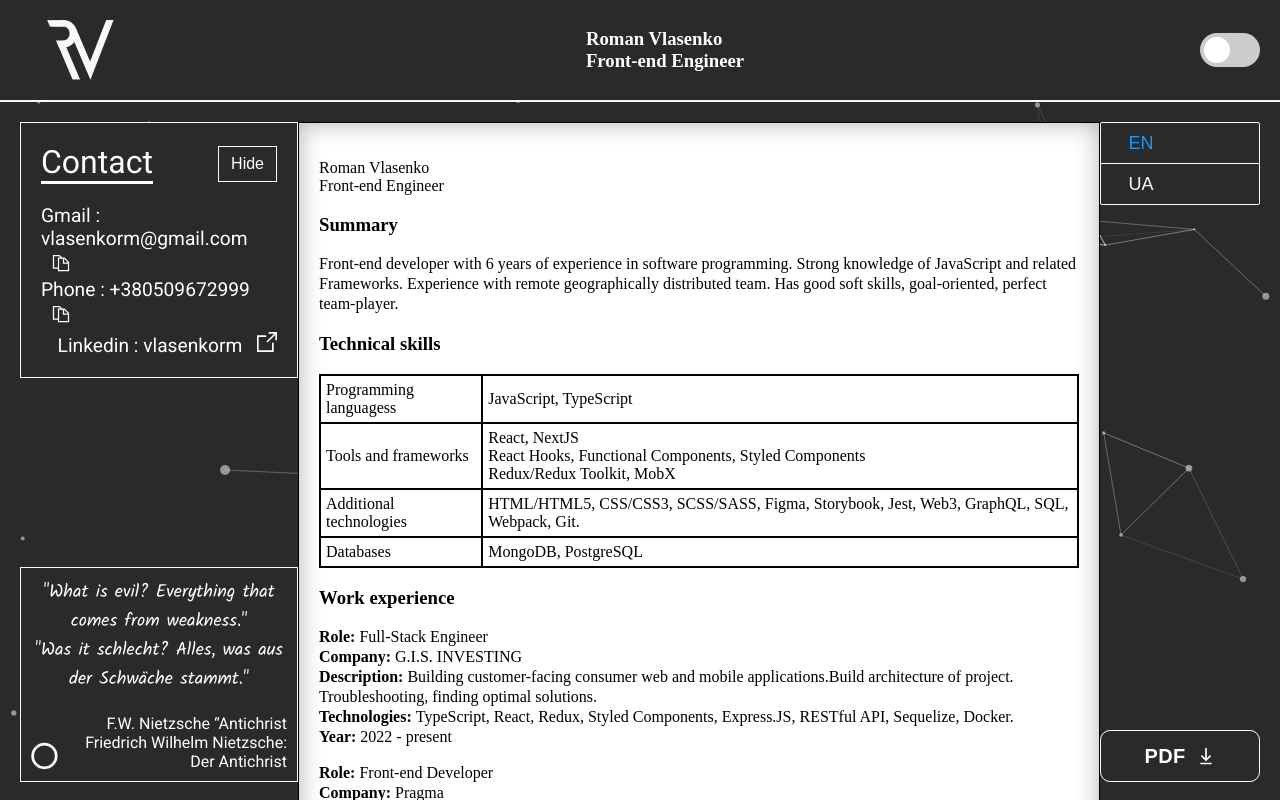
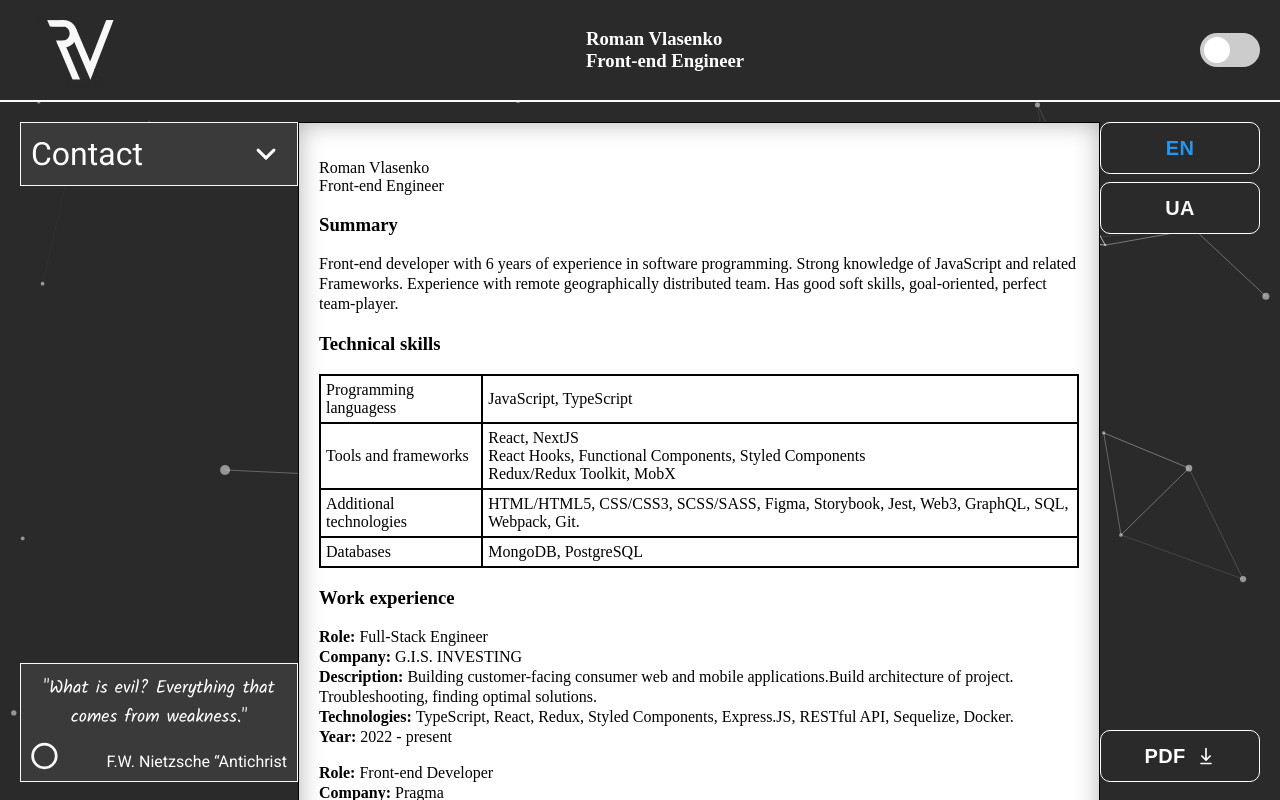
Before and after one commit to vlasenkorm/vlasenkorm.github.io, a React app: page / in a window 1280 px wide. Shown: the top 800 px of the page. Built offline with nearby package versions, Linux system fonts and the light colour scheme.

Commit message:
UI update : Contact/Prases

```diff
--- a/src/components/contact/index.tsx
+++ b/src/components/contact/index.tsx
@@ -8,20 +8,19 @@ import { useState } from "react";
 const Contact: React.FC = () => {
 
   const theme = useStore((state) => state.theme)
-  const [isVisible, setIsVisible] = useState(true);
+  const [isVisible, setIsVisible] = useState(false);
 
   return (
     <Wrapper $theme={theme}>
-      <TitleRow>
+      <TitleRow $theme={theme} onClick={() => setIsVisible((v) => !v)}>
         <Title>Contact</Title>
-        <ToggleButton
+        <ToggleStatus
           type="button"
           $theme={theme}
-          aria-expanded={isVisible}
-          onClick={() => setIsVisible((v) => !v)}
-        >
-          {isVisible ? "Hide" : "Show"}
-        </ToggleButton>
+          $open={isVisible}
+          aria-label={isVisible ? "Hide contacts" : "Show contacts"}
+          title={isVisible ? "Hide contacts" : "Show contacts"}
+        />
       </TitleRow>
 
       {isVisible && (
@@ -29,10 +28,6 @@ const Contact: React.FC = () => {
           <div>
             Gmail : vlasenkorm@gmail.com{" "}
             <Copy text={"vlasenkorm@gmail.com"} color={theme ? Colors.Black : Colors.White} />
-          </div>
-          <div>
-            Phone : +380509672999{" "}
-            <Copy text={"+380509672999"} color={theme ? Colors.Black : Colors.White} />
           </div>
           <div>
             Linkedin : vlasenkorm{" "}
@@ -48,7 +43,6 @@ export default Contact;
 
 const Wrapper = styled.div<{ $theme: boolean }>`
   font-family: Roboto;
-  padding: 10px;
   background: ${(props) => (props.$theme ? Colors.BWhite : Colors.BBlack)};
   color: ${(props) => (props.$theme ? Colors.Black : Colors.White)};
   border: solid 1px ${(props) => (props.$theme ? Colors.BBlack : Colors.BWhite)};
@@ -57,29 +51,60 @@ const Wrapper = styled.div<{ $theme: boolean }>`
 const Title = styled.div`
   font-size: 2rem;
   margin: 10px;
-  border-bottom: solid;
 `;
 
-const TitleRow = styled.div`
+const TitleRow = styled.div<{ $theme: boolean }>`
   display: flex;
   align-items: center;
   justify-content: space-between;
+  cursor: pointer;
+  transition: background-color 0.14s ease;
+  background-color: ${(props) => (props.$theme ? Colors.BlackUI: Colors.WhiteUI)};
+
+  &:hover {
+    background-color: ${(props) => (props.$theme ? "#e1e1e1" : "#4a4a4a")};
+  }
 `;
 
-const ToggleButton = styled.button<{ $theme: boolean }>`
+const ToggleStatus = styled.button<{ $theme: boolean; $open: boolean }>`
+  position: relative;
   margin: 10px;
-  padding: 8px 12px;
-  font-size: 1rem;
+  width: 42px;
+  height: 42px;
+  padding: 0;
   cursor: pointer;
-  color: ${(props) => (props.$theme ? Colors.Black : Colors.White)};
-  background: ${(props) => (props.$theme ? Colors.BWhite : Colors.BBlack)};
-  border: solid 1px ${(props) => (props.$theme ? Colors.BBlack : Colors.BWhite)};
+  background: transparent;
+  border: none;
+  transition: transform 0.14s ease, box-shadow 0.14s ease, background-color 0.14s ease;
+
+  &::before,
+  &::after {
+    content: "";
+    position: absolute;
+    top: 50%;
+    width: 14px;
+    height: 3px;
+    border-radius: 2px;
+    background: ${(props) => (props.$theme ? Colors.Black : Colors.White)};
+    transform-origin: center;
+    transition: transform 0.18s ease, background-color 0.14s ease;
+  }
+
+  &::before {
+    left: 10px;
+    transform: translateY(-50%) rotate(${(props) => (props.$open ? "-45deg" : "45deg")});
+  }
+
+  &::after {
+    right: 10px;
+    transform: translateY(-50%) rotate(${(props) => (props.$open ? "45deg" : "-45deg")});
+  }
 `;
 
 const Contacts = styled.div`
   display: flex;
   flex-wrap: wrap;
-  justify-content: end;
+  justify-content: start;
   padding: 10px;
   font-size: 1.2rem;
 `;
--- a/src/components/phrases/index.tsx
+++ b/src/components/phrases/index.tsx
@@ -24,7 +24,7 @@ const Proverb: React.FC = () => {
   return (
     <Wrapper $theme={theme}>
       <Box>
-        "{list[index].text}"<br />"{list[index].origin_text}"
+        "{list[index].text}"
       </Box>
       <BottomBox>
         <SVGLoader viewBox="0 0 100 100" xmlns="http://www.w3.org/2000/svg">
@@ -42,8 +42,6 @@ const Proverb: React.FC = () => {
         </SVGLoader>
         <FontBox>
           {list[index].author}
-          <br />
-          {list[index].origin_author}
         </FontBox>
       </BottomBox>
     </Wrapper>
@@ -58,7 +56,7 @@ const Wrapper = styled.div<{ $theme: boolean }>`
   align-items: center;
   padding: 10px;
   border: solid 1px ${(props) => (props.$theme ? Colors.BBlack : Colors.BWhite)};
-  background: ${(props) => (props.$theme ? Colors.BWhite : Colors.BBlack)};
+  background-color: ${(props) => (props.$theme ? Colors.BlackUI: Colors.WhiteUI)};
   color: ${(props) => (props.$theme ? Colors.Black : Colors.White)};
 `;
 
--- a/src/components/switch/lngSwitch/index.tsx
+++ b/src/components/switch/lngSwitch/index.tsx
@@ -31,29 +31,43 @@ const LngSwitch: React.FC = () => {
 export default LngSwitch;
 
 const Wrapper = styled.div<{ $theme: boolean }>`
-  height: fit-content;
   display: flex;
   flex-direction: column;
+  gap: 8px;
   background-color: transparent;
-  border: solid 1px ${(props) => (props.$theme ? Colors.BBlack : Colors.BWhite)};
-  border-radius: 2px;
 `;
 
 const Divider = styled.div<{ $theme: boolean }>`
-  height: 1px;
-  background-color: ${(props) => (props.$theme ? Colors.BBlack : Colors.BWhite)};
+  display: none;
 `;
 
 const StyleButton = styled.button<{ $active: number; $theme: boolean }>`
-  height: 40px;
-  width: 80px;
+  display: flex;
+  justify-content: center;
+  align-items: center;
+  min-width: 160px;
+  height: 52px;
   cursor: pointer;
-  border: none;
-  background-color: transparent;
+  border: 1px solid ${(props) => (props.$theme ? Colors.Black : Colors.White)};
+  border-radius: 10px;
+  background-color: ${(props) => (props.$theme ? Colors.BWhite : Colors.BBlack)};
   color: ${(props) =>
     props.$active ? Colors.CornflowerBlue : props.$theme ? Colors.BBlack : Colors.BWhite};
-  font-size: large;
+  font-size: 1.25rem;
+  font-weight: 700;
+  letter-spacing: 0.02em;
+  padding: 0 16px;
+  transition: transform 120ms ease, box-shadow 120ms ease, background-color 120ms ease;
+
   &:hover {
-    box-shadow: 0px 0px 25px ${(props) => (props.$theme ? Colors.Black : Colors.White)}44 inset;
+    box-shadow:
+      0px 0px 22px ${(props) => (props.$theme ? Colors.Black : Colors.White)}55 inset,
+      0px 0px 18px ${(props) => (props.$theme ? Colors.Black : Colors.White)}22;
+    transform: translateY(-1px);
+  }
+
+  &:focus-visible {
+    outline: 3px solid ${(props) => (props.$theme ? Colors.Black : Colors.White)};
+    outline-offset: 2px;
   }
 `;
--- a/src/design/colors.ts
+++ b/src/design/colors.ts
@@ -1,6 +1,8 @@
 export const Colors = {
     BWhite : '#f8f8f8',
     BBlack : "#2a2a2a",
+    BlackUI : "#e9e9e9",
+    WhiteUI : "#3a3a3a",
     White : '#ffffff',
     Black : "#000000",
     Grey: "#ccc",
--- a/src/i18n/en/main.json
+++ b/src/i18n/en/main.json
@@ -1,6 +1,8 @@
 {
   "name": "Roman Vlasenko",
   "title": "Front-end Engineer",
+  "gmail": "vlasenkorm@gmail.com",
+  "linkedin": "vlasenkorm",
   "summary": {
     "title": "Summary",
     "text": "Front-end developer with 6 years of experience in software programming. Strong knowledge of JavaScript and related Frameworks. Experience with remote geographically distributed team. Has good soft skills, goal-oriented, perfect team-player."
--- a/src/localDB/data.json
+++ b/src/localDB/data.json
@@ -1,20 +1,14 @@
 {
 	"nietzsche": {
 		"text": "What is evil? Everything that comes from weakness.",
-		"origin_text": "Was it schlecht? Alles, was aus der Schwäche stammt.",
-		"author": "F.W. Nietzsche “Antichrist",
-		"origin_author": "Friedrich Wilhelm Nietzsche: Der Antichrist"
+		"author": "F.W. Nietzsche “Antichrist"
 	},
 	"la_rochefoucauld": {
 		"text": "It takes great talent to hide your talent.",
-		"origin_text": "C'est une grande habileté que de savoir cacher son habileté.",
-		"author": "La Rochefoucauld “Reflection or Didactic Proverbs” or “Collection of Proverbs” (Proverbs No. 245)",
-		"origin_author": "Réflexions ou sentences et maximes morales"
+		"author": "La Rochefoucauld “Reflection or Didactic Proverbs”"
 	},
 	"adam_smith": {
-		"text": "Humans are the only animals that trade. No dogs exchange bones.",
-		"origin_text": "Man is the only animal that does business; No dog exchanges bones with another.",
-		"author": "Adam Smith “The Wealth of Nations”",
-		"origin_author": "An Inquiry into the Nature and Causes of the Wealth of Nations"
+		"text": "Man is the only animal that does business; No dog exchanges bones with another.",
+		"author": "Adam Smith “The Wealth of Nations”"
 	}
 }
```
